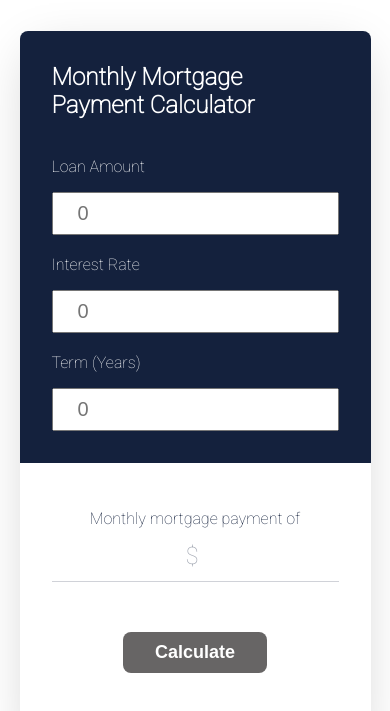
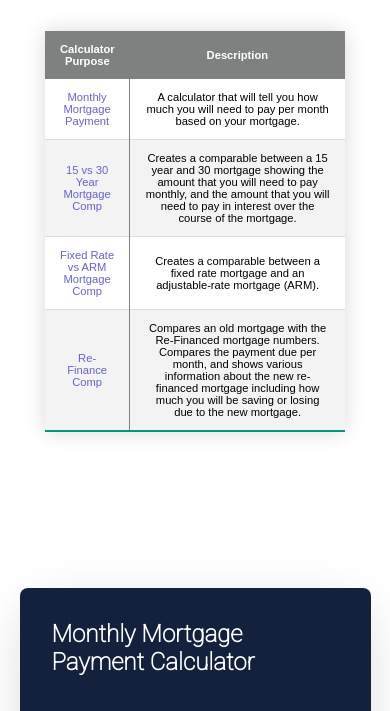
Before and after one commit to danieleyny/calculator, a plain HTML site: page mortgage.html in a window 390 px wide. Shown: the part 101-812 px from the top of the page. Drawn offline with nearby package versions, Linux system fonts and the light colour scheme.

Commit message:
table of contents section added

```diff
--- a/assets/css/style.css
+++ b/assets/css/style.css
@@ -28,8 +28,6 @@
 }
 .table__dollar::before{
   content: "$";
-
-
 }
 
 
@@ -159,6 +157,60 @@ nav {
 
 
 /* Nav Bar End */
+
+
+/* Table of content */
+.styled-table {
+    border-collapse: collapse;
+    margin: 25px 0;
+    font-size: 0.9em;
+    font-family: sans-serif;
+    min-width: 400px;
+    box-shadow: 0 0 20px rgba(0, 0, 0, 0.15);
+	width: 800px;
+    margin: 24px auto;
+	text-align: center;
+
+}
+
+.appendex-link {
+	text-decoration: none;
+	color: rgb(99, 99, 211);
+}
+
+.styled-table thead tr {
+    background-color: #7f8181;
+    color: #ffffff;
+    text-align: center;
+
+}
+
+.styled-table th,
+.styled-table td {
+    padding: 12px 15px;
+
+}
+
+.styled-table tbody tr {
+    border-bottom: 1px solid #dddddd;
+}
+
+.styled-table tbody tr:nth-of-type(even) {
+    background-color: #f3f3f3;
+}
+
+.styled-table tbody tr:last-of-type {
+    border-bottom: 2px solid #009879;
+}
+
+.styled-table tbody tr.active-row {
+    font-weight: bold;
+    color: #727373;
+	background-color: rgb(238, 238, 238);
+}
+
+
+/* Table of content End */
 
 
 
@@ -424,4 +476,33 @@ input::-webkit-inner-spin-button {
 	}
   }
 
+  @media (max-width: 795px) {
+	.styled-table {
+		border-collapse: collapse;
+		margin: 25px 0;
+		font-size: 0.9em;
+		font-family: sans-serif;
+		min-width: 400px;
+		box-shadow: 0 0 20px rgba(0, 0, 0, 0.15);
+		width: 400px;
+		margin: 24px auto;
+		text-align: center;
+
+	}
+  }
+  @media (max-width: 400px) {
+	.styled-table {
+		border-collapse: collapse;
+		margin: 25px 0;
+		font-size: 0.7em;
+		font-family: sans-serif;
+		min-width: 100px;
+		box-shadow: 0 0 20px rgba(0, 0, 0, 0.15);
+		width: 300px;
+		margin: 24px auto;
+		text-align: center;
+
+	}
+  }
+
 /* Cap Rate End */
--- a/mortgage.html
+++ b/mortgage.html
@@ -198,9 +198,42 @@
 
       <br /><br/><br /><br/><br /><br />
 
+      <table class="styled-table">
+        <thead>
+            <tr>
+                <th>Calculator Purpose</th>
+                <th>Description</th>
+            </tr>
+        </thead>
+        <tbody>
+            <tr>
+                <td><a class="appendex-link" href="#mmp">Monthly Mortgage Payment</a></td>
+                <td style=" width: 400px; border-left: 1px solid grey;">A calculator that will tell you how much you will need to pay per month based on your mortgage.</td>
+            </tr>
+            <tr>
+                <td><a class="appendex-link" href="#15vs30comp">15 vs 30 Year Mortgage Comp</a></td>
+                <td style=" width: 400px; border-left: 1px solid grey;">Creates a comparable between a 15 year and 30 mortgage showing the amount that you will need to pay monthly, and the amount that you will need to pay in interest over the course of the mortgage.</td>
+            </tr>
+            <tr>
+                <td><a class="appendex-link" href="#FixedvsARM">Fixed Rate vs ARM Mortgage Comp</a></td>
+                <td style=" width: 400px; border-left: 1px solid grey;">Creates a comparable between a fixed rate mortgage and an adjustable-rate mortgage (ARM).</td>
+            </tr>
+            <tr>
+                <td><a class="appendex-link" href="#ReFinance">Re-Finance Comp</a></td>
+                <td style=" width: 400px; border-left: 1px solid grey;">Compares an old mortgage with the Re-Financed mortgage numbers. Compares the payment due per month, and shows various information about the new re-financed mortgage including how much you will be saving or losing due to the new mortgage.</td>
+            </tr>
+            <!-- and so on... -->
+        </tbody>
+    </table>
+      <br /><br/><br/>
 
 
 
+
+
+
+      <div id="mmp"></div>
+      <br/><br/><br />
             <div class="loan-calculator">
                 <div class="top">
                     <h2>Monthly Mortgage Payment Calculator</h2>
@@ -239,10 +272,11 @@
 </div>
 
 
-<br /><br /><br/><br/>
+<br />
 
 
-
+<div id="15vs30comp"></div>
+<br/><br/><br />
 <div class="loan-calculator">
     <div class="top">
         <h2>15 vs 30 Year Mortgage Calculator</h2>
@@ -300,10 +334,11 @@
 </div>
 
 
-<br /><br/> <br /><br/>
+<br /><br />
 
 
-
+<div id="FixedvsARM"></div>
+<br/><br/>
 
 <div class="loan-calculator-More">
     <div class="top">
@@ -376,9 +411,11 @@
 </div>
 </form>
 
+<br /><br />
 
-<br /><br/> <br /><br/>
 
+<div id="ReFinance"></div>
+<br/><br/>
 
 <div class="loan-calculator-More">
     <div class="top">
```
